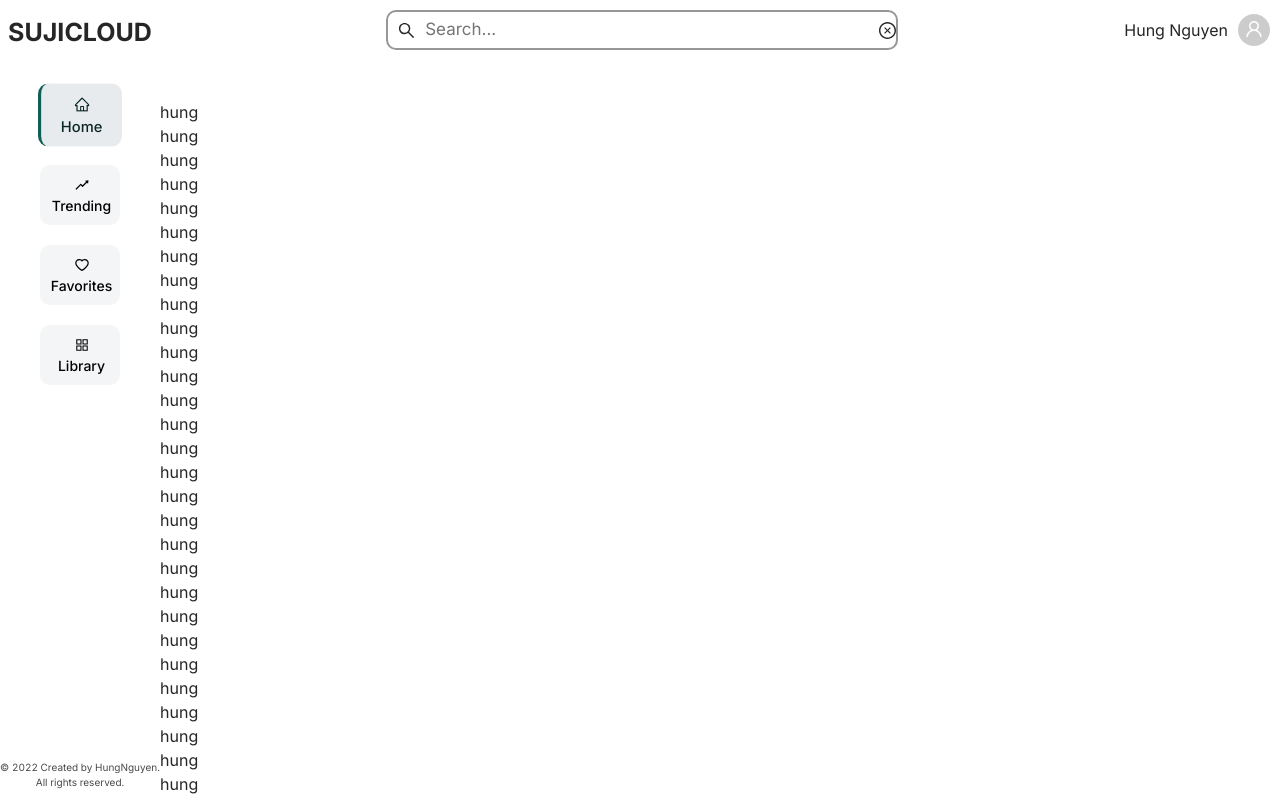
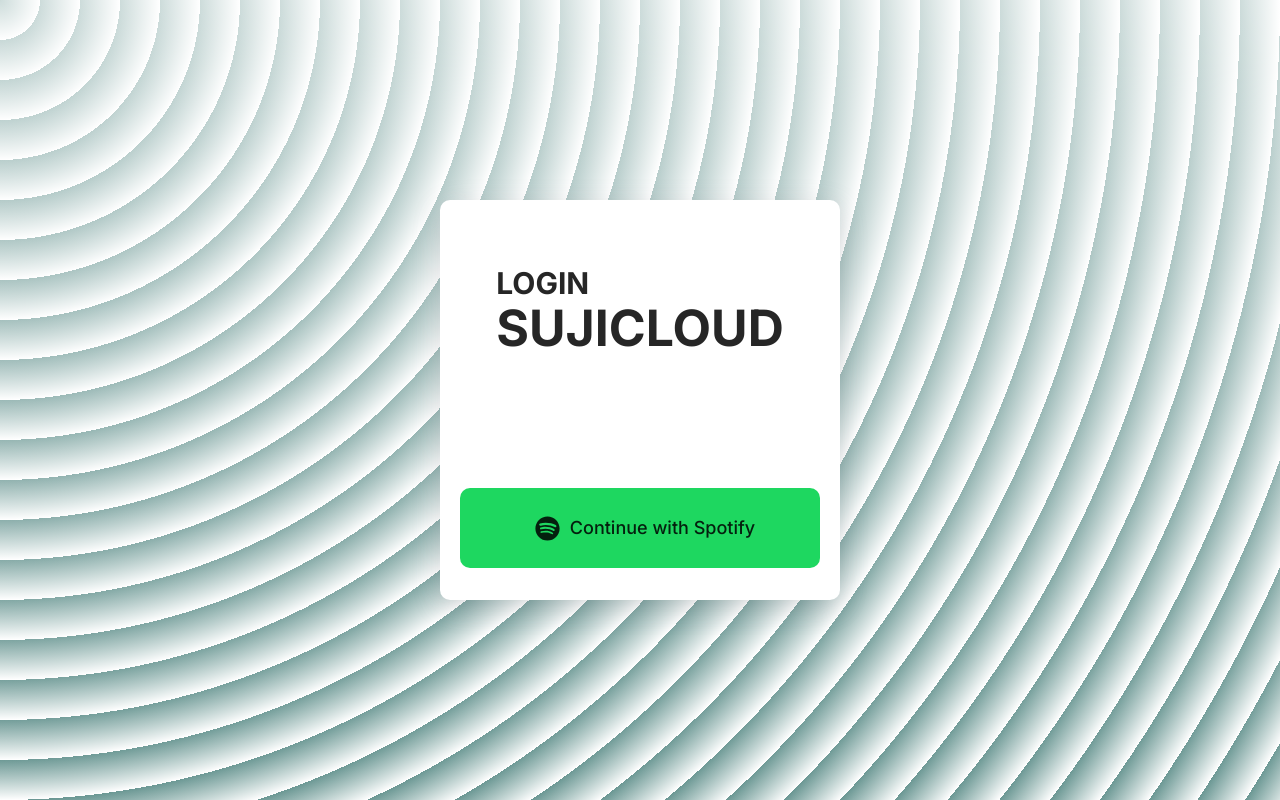
Before and after one commit to hungnguyen18/spotify-clone, a React (Create React App) app: page / in a window 1280 px wide. Built offline with nearby package versions, Linux system fonts and the light colour scheme.

Commit message:
Ui login page and call api spotify

```diff
--- a/package.json
+++ b/package.json
@@ -8,10 +8,12 @@
     "@testing-library/react": "^13.3.0",
     "@testing-library/user-event": "^13.5.0",
     "antd": "^4.21.4",
+    "axios": "^0.27.2",
     "classnames": "^2.3.1",
     "normalize.css": "^8.0.1",
     "react": "^18.2.0",
     "react-dom": "^18.2.0",
+    "react-icons": "^4.4.0",
     "react-router-dom": "^6.3.0",
     "react-scripts": "5.0.1",
     "web-vitals": "^2.1.4"
--- a/src/App.js
+++ b/src/App.js
@@ -5,12 +5,14 @@
 import Header from './components/Header';
 
 import Sidebar from './components/Sidebar';
+import Login from './pages/Auth/Login';
 
 function App() {
     return (
         <Router>
             <div className="App">
-                <Row>
+                <Login />
+                {/* <Row>
                     <Col xl={3} span={0}>
                         <Sidebar />
                     </Col>
@@ -18,7 +20,7 @@
                     <Col xl={21} md={24} sm={24} span={24}>
                         <Content />
                     </Col>
-                </Row>
+                </Row> */}
             </div>
         </Router>
     );
--- a/src/components/GlobalStyles/GlobalStyles.scss
+++ b/src/components/GlobalStyles/GlobalStyles.scss
@@ -2,7 +2,7 @@
 @import url('https://fonts.googleapis.com/css2?family=Inter:wght@300;400;500;600;700&display=swap');
 
 :root {
-    --primary-color: #0c0c0c;
+    --primary-color: #115e59;
     --black: #000;
     --white: #fff;
     --text-color: #d4d4d4;
@@ -35,12 +35,12 @@
 
 html *::-webkit-scrollbar-thumb {
     border-radius: 4px;
-    background-color: rgba(109, 109, 109, 0.15);
+    background-color: rgba(0, 0, 0, 0.15);
 }
 
 html *::-webkit-scrollbar-track {
     border-radius: 0;
-    background-color: rgba(49, 49, 49, 0);
+    background-color: rgba(0, 0, 0, 0);
 }
 
 button,
--- a/src/components/Sidebar/SidebarButton.module.scss
+++ b/src/components/Sidebar/SidebarButton.module.scss
@@ -13,14 +13,13 @@
 
     &:hover {
         background-color: rgba(232, 235, 237, 1);
-        border-color: rgb(17 94 89/1);
         color: rgb(10 39 37/1);
         transform: scale(1.05);
     }
 
     &.active {
         background-color: rgba(232, 235, 237, 1);
-        border-color: rgb(17 94 89/1);
+        border-color: var(--primary-color);
         color: rgb(10 39 37/1);
         transform: scale(1.05);
     }
--- /dev/null
+++ b/src/pages/Auth/Login.js
@@ -0,0 +1,29 @@
+import React from 'react';
+import classNames from 'classnames/bind';
+import { FaSpotify } from 'react-icons/fa';
+
+import styles from './Login.module.scss';
+
+const cx = classNames.bind(styles);
+
+function Login() {
+    return (
+        <div className={cx('login__container')}>
+            <div className={cx('login__form')}>
+                <h1 className={cx('login__title')}>
+                    <div className={cx('login__subtitle')}>LOGIN</div> <br />
+                    SUJICLOUD
+                </h1>
+
+                <button className={cx('login__btn')}>
+                    <div className={cx('login__icon')}>
+                        <FaSpotify />
+                    </div>
+                    Continue with Spotify
+                </button>
+            </div>
+        </div>
+    );
+}
+
+export default Login;
--- /dev/null
+++ b/src/pages/Auth/Login.module.scss
@@ -0,0 +1,67 @@
+.login__container {
+    height: 100vh;
+    display: flex;
+    justify-content: center;
+    align-items: center;
+    padding: 20px;
+    background-color: #ffffff;
+    opacity: 1;
+    background-image: repeating-radial-gradient(
+            circle at 0 0,
+            transparent 0,
+            #ffffff 40px
+        ),
+        repeating-linear-gradient(#6a979355, #6a9793);
+}
+
+.login__form {
+    width: 400px;
+    height: 400px;
+    background-color: var(--white);
+    display: flex;
+    flex-direction: column;
+    justify-content: space-around;
+    align-items: center;
+    border-radius: var(--radius);
+    box-shadow: rgba(100, 100, 111, 0.2) 0px 7px 29px 0px;
+}
+
+.login__title {
+    text-align: center;
+    font-size: 5rem;
+    font-weight: 700;
+    padding: 10px 10px 50px 10px;
+    line-height: 0.5;
+}
+
+.login__subtitle {
+    font-size: 3rem;
+    text-align: left;
+}
+
+.login__btn {
+    width: 90%;
+    height: 10%;
+    display: flex;
+    justify-content: center;
+    align-items: center;
+    padding: 40px 0;
+    font-size: 1.8rem;
+    font-weight: 500;
+    border-radius: var(--radius);
+    background-color: #1ed760;
+    cursor: pointer;
+    transition: all 0.2s ease;
+
+    &:hover {
+        background-color: #1a9445;
+        transform: scale(1.02);
+        color: #ffffff;
+    }
+}
+
+.login__icon {
+    font-size: 2.5rem;
+    padding-top: 6px;
+    margin: 0px 10px;
+}
```
Also changed, not shown: src/components/spotify.js (added, +23 -0 lines), 1 other file (tests, documents, lock files or other folders).
